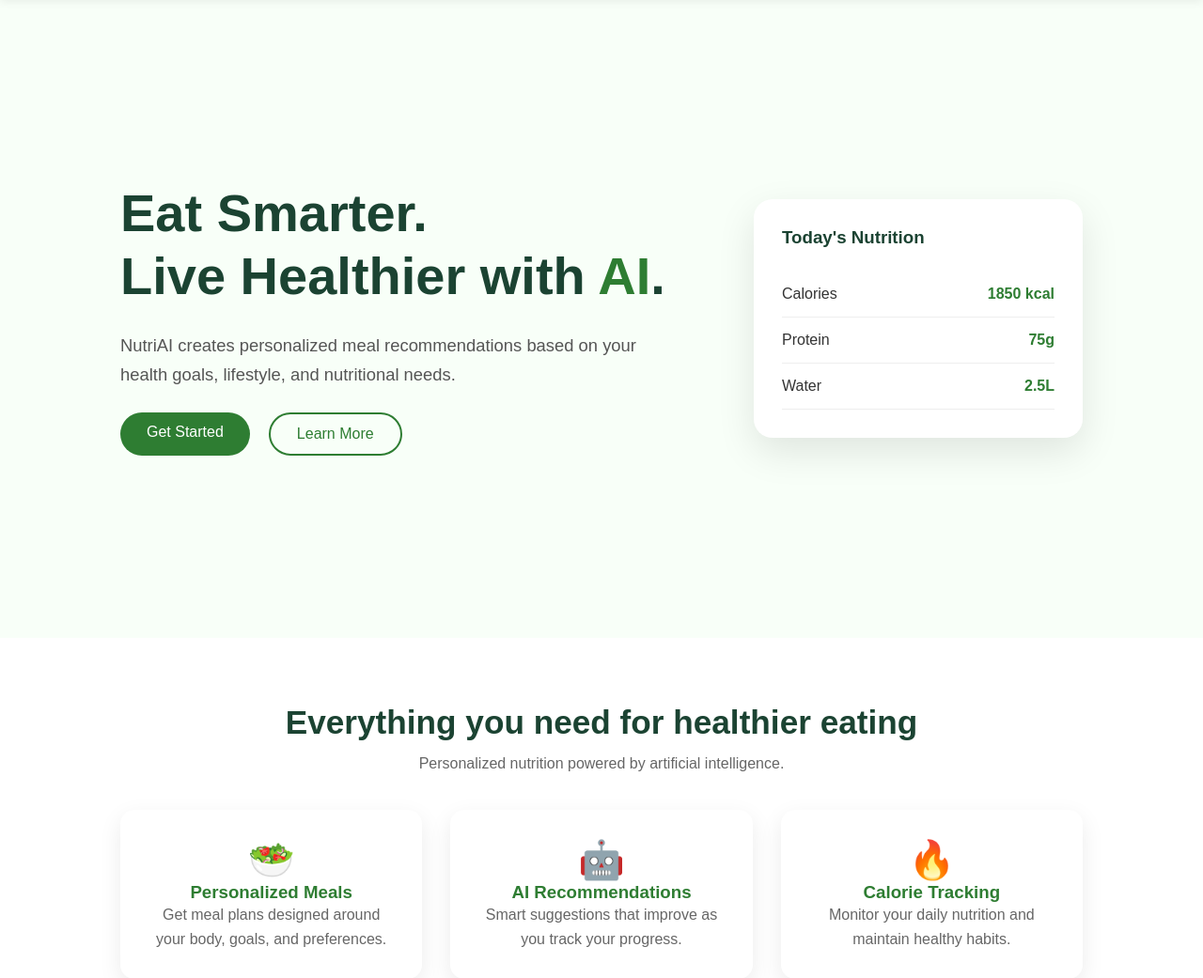
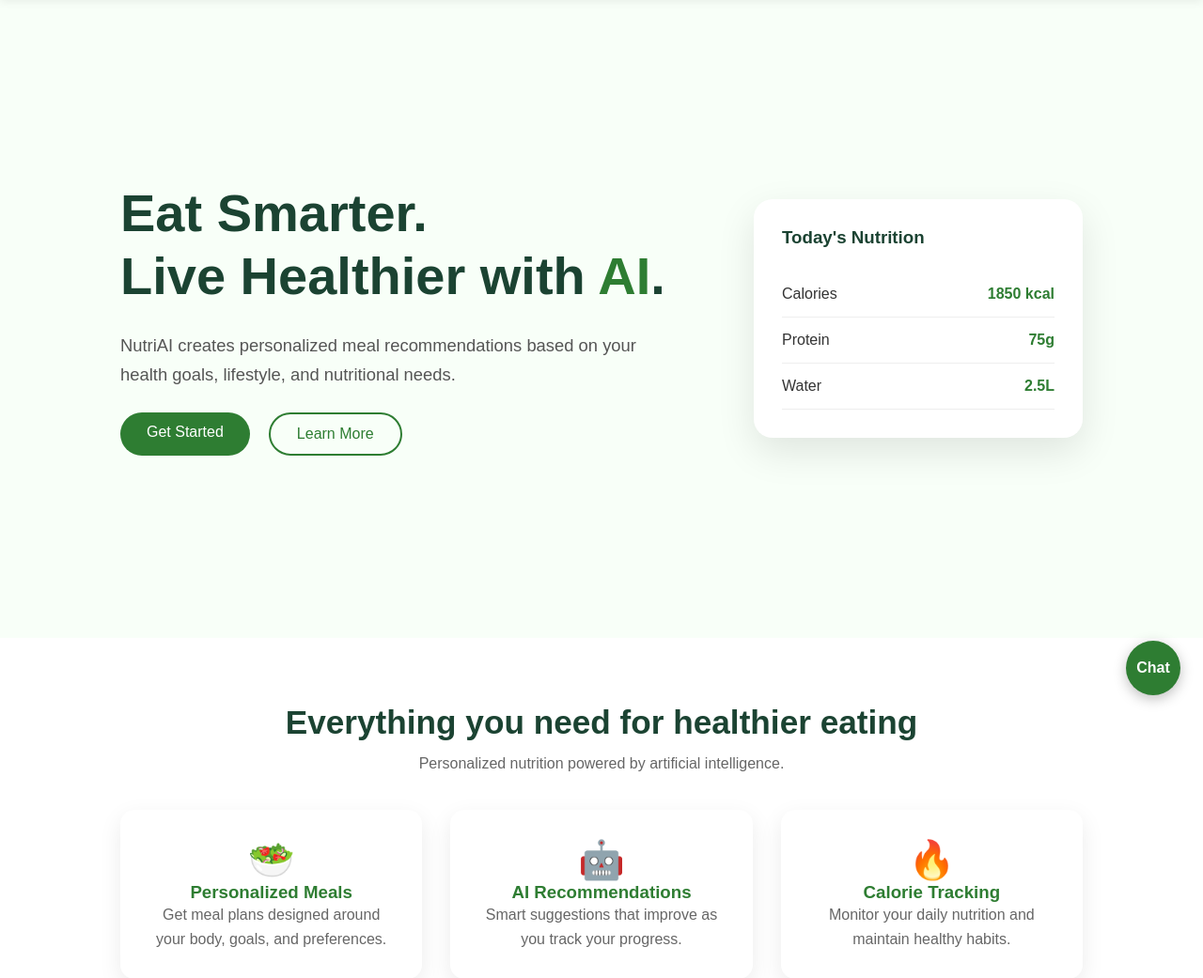
Before and after one commit to Codingincloud/d123, a Django app: page /home/ in a window 1280 px wide. Shown: the part 36-1077 px from the top of the page at 94% size. Run offline with Django 4.2, Linux system fonts and the light colour scheme; the visitor is signed in with stand-in values (Sample User, id 1).

Commit message:
added floating chatbot icon

```diff
--- a/myapp/templates/base.html
+++ b/myapp/templates/base.html
@@ -127,6 +127,11 @@
     {% block content %}
     {% endblock %}
 
+    {% if user.is_authenticated %}
+    <a href="{% url 'chatbot' %}" class="chatbot-button" aria-label="Open NutriAI chatbot">
+        Chat
+    </a>
+    {% endif %}
 
 
     <footer class="footer">
--- a/myapp/urls.py
+++ b/myapp/urls.py
@@ -16,6 +16,7 @@
 
 
 from django.urls import path
+from django.contrib.auth.decorators import login_required
 from django.views.generic import TemplateView
 from . import views
 
@@ -43,6 +44,6 @@ urlpatterns = [
     path('log-meal/', views.log_meal, name='log_meal'),
     path('log-water/', views.log_water, name='log_water'),
     path('log-weight/', views.log_weight, name='log_weight'),
-    path('chatbot/', TemplateView.as_view(template_name='chatbot.html'), name='chatbot'),
+    path('chatbot/', login_required(TemplateView.as_view(template_name='chatbot.html')), name='chatbot'),
 
 ]
--- a/static/css/style.css
+++ b/static/css/style.css
@@ -1539,3 +1539,28 @@ body {
         margin-top: 50px;
     }
 }
+
+.chatbot-button {
+    position: fixed;
+    right: 24px;
+    bottom: 24px;
+    z-index: 1000;
+    display: grid;
+    width: 58px;
+    height: 58px;
+    place-items: center;
+    border-radius: 50%;
+    background: #2e7d32;
+    color: #fff;
+    font-weight: 700;
+    text-decoration: none;
+    box-shadow: 0 4px 14px rgba(0, 0, 0, 0.25);
+    transition: transform 0.2s ease, background-color 0.2s ease;
+}
+
+.chatbot-button:hover,
+.chatbot-button:focus-visible {
+    background: #1b5e20;
+    color: #fff;
+    transform: scale(1.08);
+}
```
